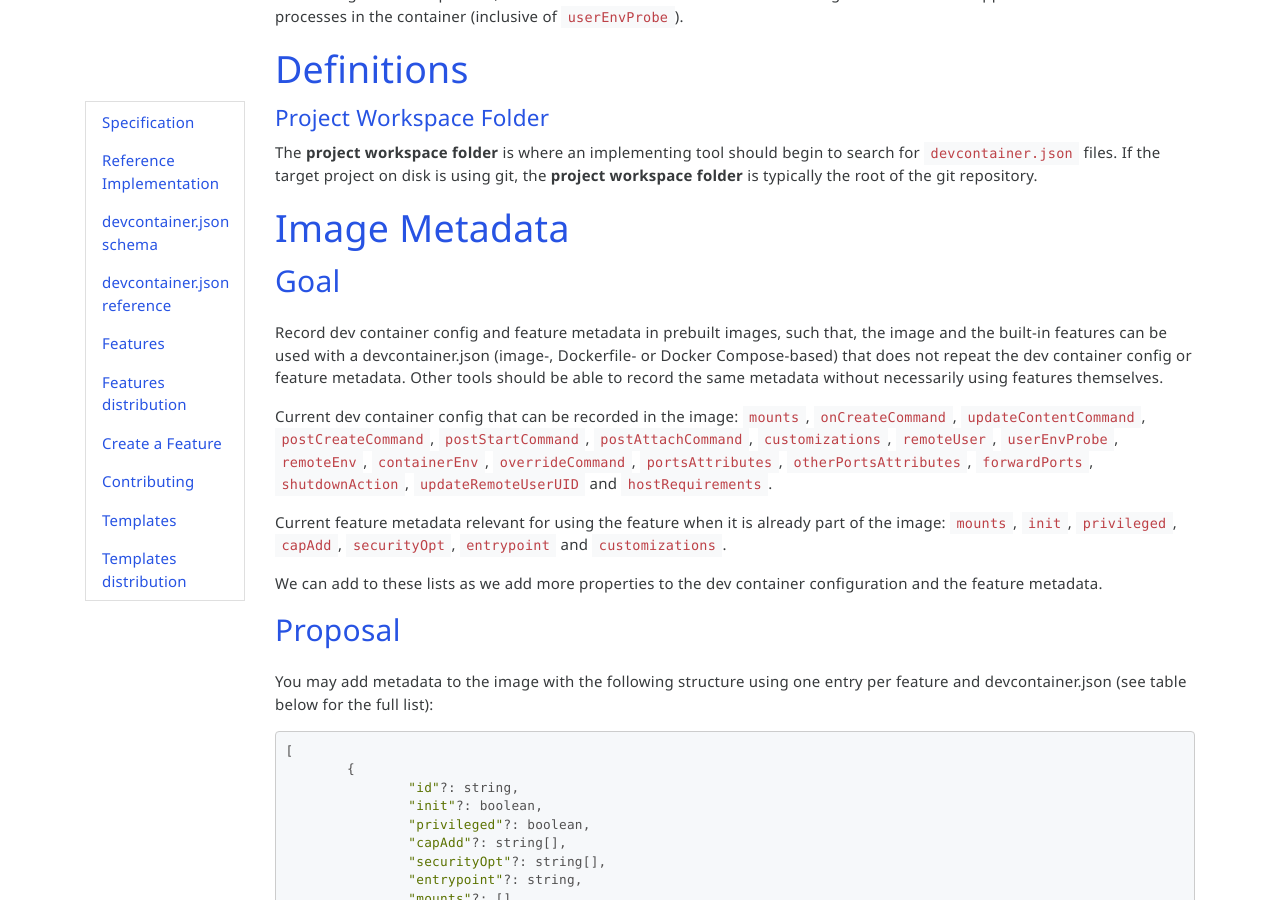
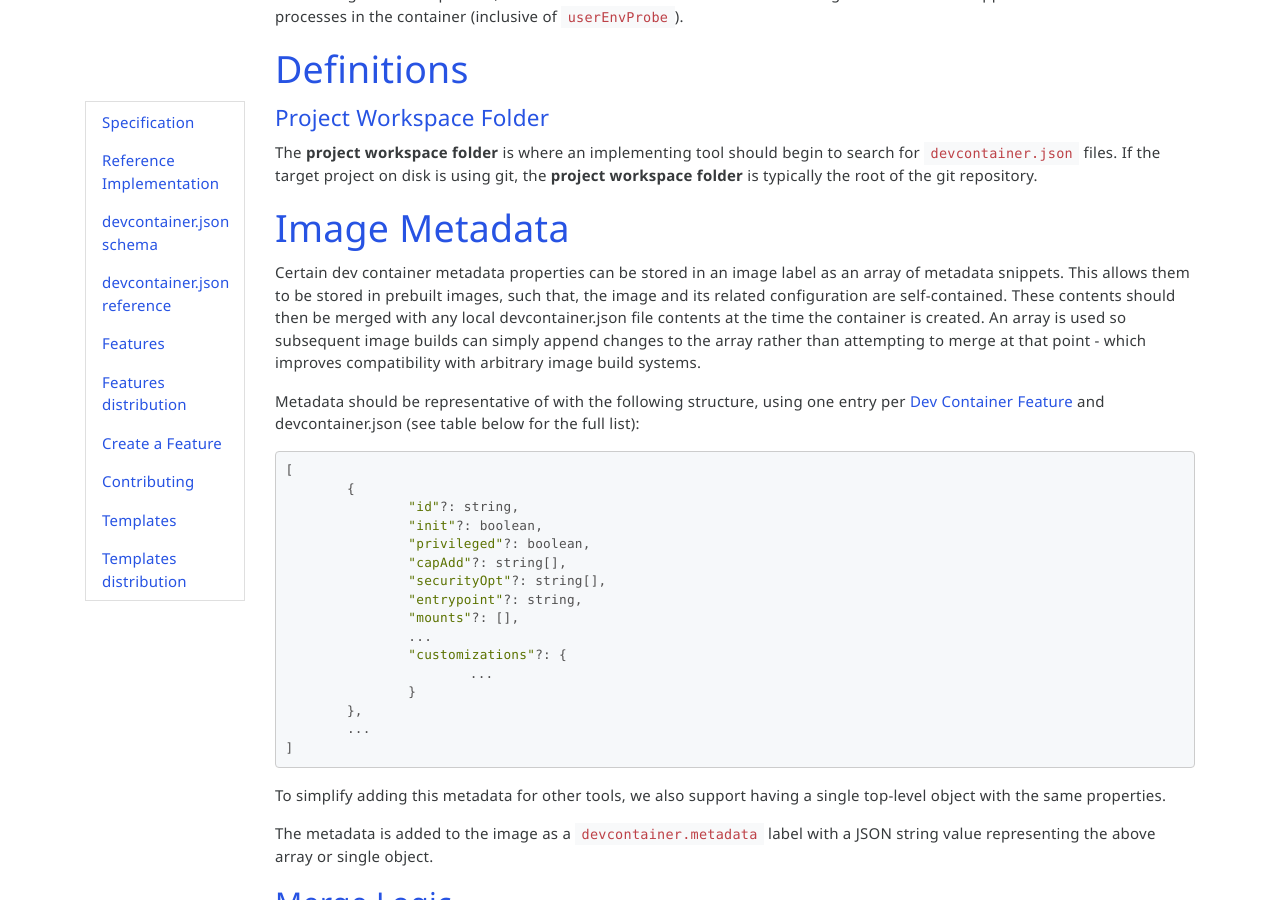
Before and after one commit to devcontainers/devcontainers.github.io, a Jekyll site: the page built from _implementors/spec.md, in a window 1280 px wide and 900 px high, scrolled down 6392 px. Built offline with Jekyll 4.4.1, drawn with Linux system fonts in a browser that asks for light colours; nearby versions of some CDN libraries; comment, search, counter and statistics services are not loaded.

Commit message:
Update _implementors/spec.md
Co-authored-by: Chuck Lantz <clantz@microsoft.com>

````diff
--- a/_implementors/spec.md
+++ b/_implementors/spec.md
@@ -201,19 +201,10 @@ The **project workspace folder** is where an implementing tool should begin to s
 
 # <a href="#image-metadata" name="image-metadata" class="anchor"> Image Metadata </a>
 
-## <a href="#image-metadata-goal" name="image-metadata-goal" class="anchor"> Goal </a>
+Certain dev container metadata properties can be stored in an image label as an array of metadata snippets. This allows them to be stored in prebuilt images, such that, the image and its related configuration are self-contained. These contents should then be merged with any local devcontainer.json file contents at the time the container is created. An array is used so subsequent image builds can simply append changes to the array rather than attempting to merge at that point - which improves compatibility with arbitrary image build systems.
 
-Record dev container config and feature metadata in prebuilt images, such that, the image and the built-in features can be used with a devcontainer.json (image-, Dockerfile- or Docker Compose-based) that does not repeat the dev container config or feature metadata. Other tools should be able to record the same metadata without necessarily using features themselves.
+Metadata should be representative of with the following structure, using one entry per [Dev Container Feature](../features) and devcontainer.json (see table below for the full list):
 
-Current dev container config that can be recorded in the image: `mounts`, `onCreateCommand`, `updateContentCommand`, `postCreateCommand`, `postStartCommand`, `postAttachCommand`, `customizations`, `remoteUser`, `userEnvProbe`, `remoteEnv`, `containerEnv`, `overrideCommand`, `portsAttributes`, `otherPortsAttributes`, `forwardPorts`, `shutdownAction`, `updateRemoteUserUID` and `hostRequirements`.
-
-Current feature metadata relevant for using the feature when it is already part of the image: `mounts`, `init`, `privileged`, `capAdd`, `securityOpt`, `entrypoint` and `customizations`.
-
-We can add to these lists as we add more properties to the dev container configuration and the feature metadata.
-
-## <a href="#image-metadata-proposal" name="image-metadata-proposal" class="anchor"> Proposal </a>
-
-You may add metadata to the image with the following structure using one entry per feature and devcontainer.json (see table below for the full list):
 
 ```json
 [
````
